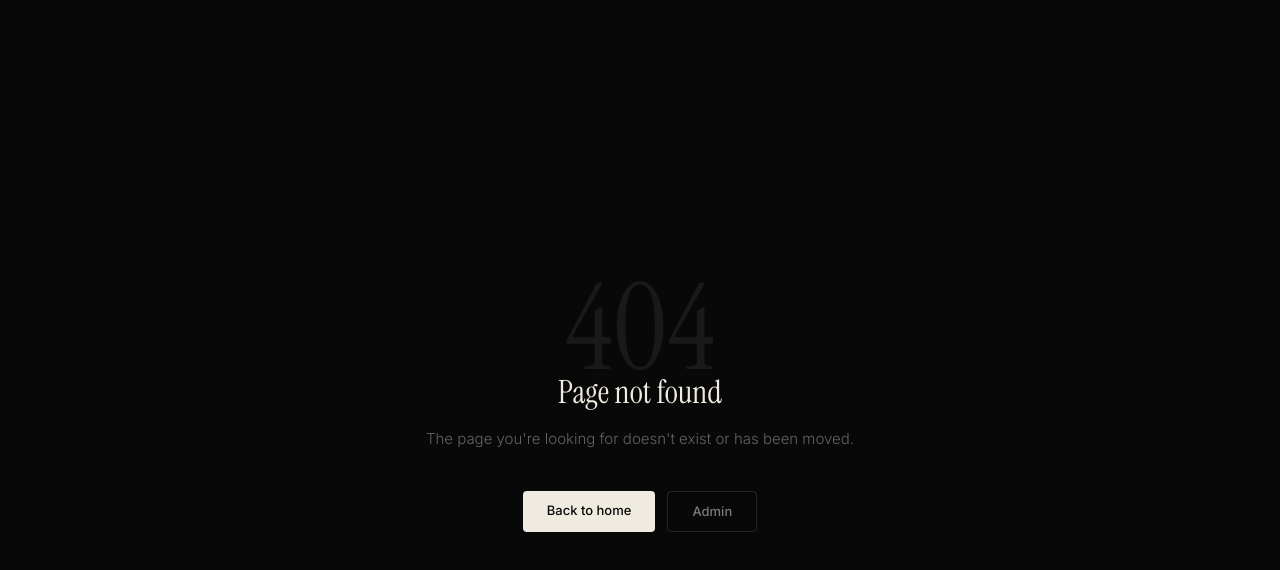
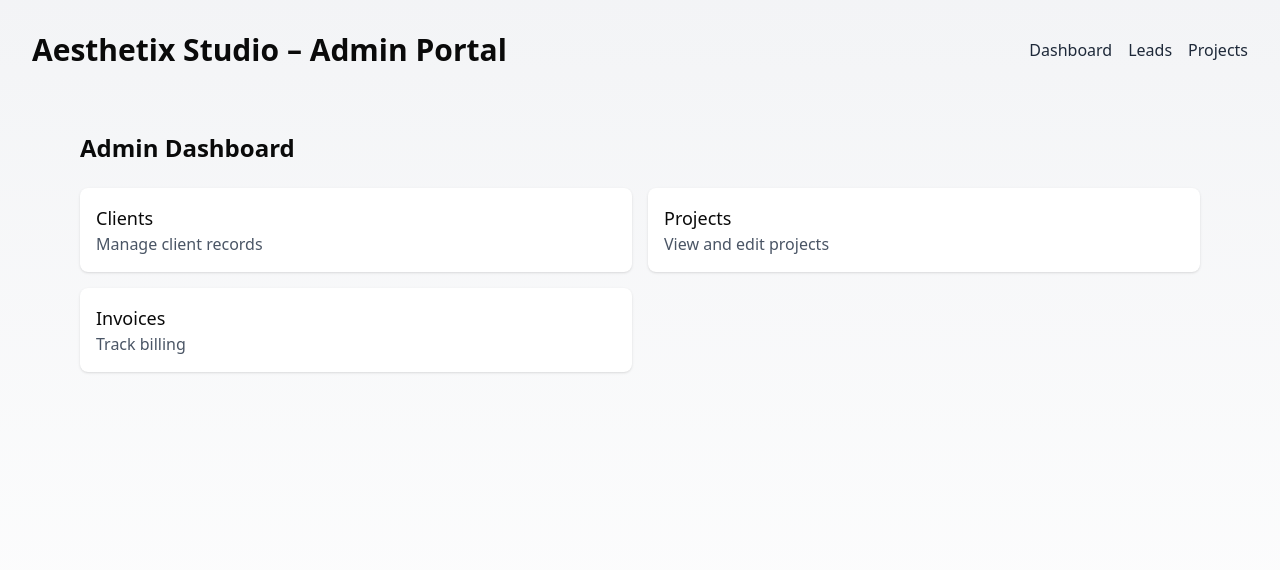
Before and after one commit to Aesthetix-Studio/Aesthetix-Studio, a Next.js app in the folder aesthetix-next/: page /admin/dashboard in a window 1280 px wide. Before the commit this address had no page. Shown: the top 570 px of the page. Built offline with nearby package versions, Linux system fonts and the light colour scheme.

Commit message:
feat: implement admin layout, documentation, CI pipeline, and initial project architecture

```diff
--- /dev/null
+++ b/aesthetix-next/src/app/admin/dashboard/page.tsx
@@ -0,0 +1,31 @@
+import React from "react";
+import Link from "next/link";
+
+export default function AdminDashboard() {
+  return (
+    <section className="p-8">
+      <h2 className="text-2xl font-semibold mb-6">Admin Dashboard</h2>
+      <ul className="grid grid-cols-1 md:grid-cols-2 gap-4">
+        <li>
+          <Link href="/admin/clients" className="block p-4 bg-white rounded-lg shadow hover:shadow-lg transition">
+            <h3 className="text-lg font-medium">Clients</h3>
+            <p className="text-gray-600">Manage client records</p>
+          </Link>
+        </li>
+        <li>
+          <Link href="/admin/projects" className="block p-4 bg-white rounded-lg shadow hover:shadow-lg transition">
+            <h3 className="text-lg font-medium">Projects</h3>
+            <p className="text-gray-600">View and edit projects</p>
+          </Link>
+        </li>
+        <li>
+          <Link href="/admin/invoices" className="block p-4 bg-white rounded-lg shadow hover:shadow-lg transition">
+            <h3 className="text-lg font-medium">Invoices</h3>
+            <p className="text-gray-600">Track billing</p>
+          </Link>
+        </li>
+        {/* Add more admin sections as needed */}
+      </ul>
+    </section>
+  );
+}
--- a/aesthetix-next/src/app/admin/layout.tsx
+++ b/aesthetix-next/src/app/admin/layout.tsx
@@ -1,8 +1,28 @@
-"use client";
+import React from "react";
 
-import * as React from "react";
-import AdminLayout from "./AdminLayout";
-
-export default function Layout({ children }: { children: React.ReactNode }) {
-  return <AdminLayout>{children}</AdminLayout>;
+export default function AdminLayout({ children }: { children: React.ReactNode }) {
+  const [menuOpen, setMenuOpen] = React.useState(false);
+  const toggleMenu = () => setMenuOpen(!menuOpen);
+  return (
+    <section className="min-h-screen bg-gradient-to-b from-gray-100 to-white p-4 md:p-8">
+      <nav className="flex justify-between items-center mb-8">
+        <h1 className="text-3xl font-bold">Aesthetix Studio – Admin Portal</h1>
+        {/* Mobile menu button */}
+        <button
+          className="md:hidden text-xl focus:outline-none"
+          onClick={toggleMenu}
+          aria-label="Toggle navigation menu"
+        >
+          ☰
+        </button>
+        {/* Navigation links (placeholder) */}
+        <div className={`flex flex-col md:flex-row gap-4 ${menuOpen ? "block" : "hidden md:flex"}`}>
+          <a href="/admin/dashboard" className="text-gray-800 hover:underline">Dashboard</a>
+          <a href="/admin/leads" className="text-gray-800 hover:underline">Leads</a>
+          <a href="/admin/projects" className="text-gray-800 hover:underline">Projects</a>
+        </div>
+      </nav>
+      <main className="container mx-auto px-4">{children}</main>
+    </section>
+  );
 }
```
Also changed, not shown: 4 other files (tests, documents, lock files or other folders).
